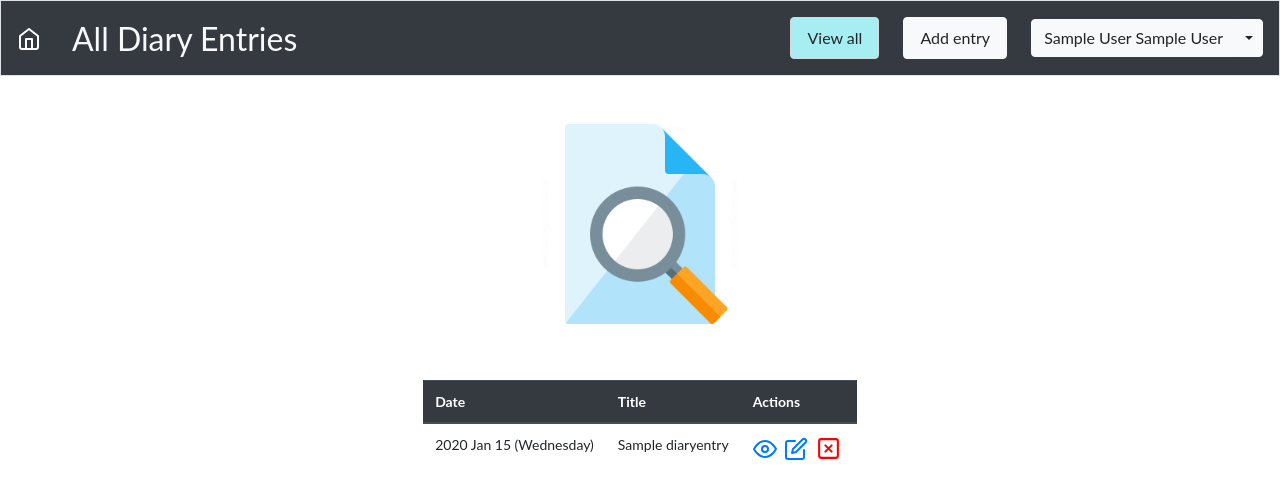
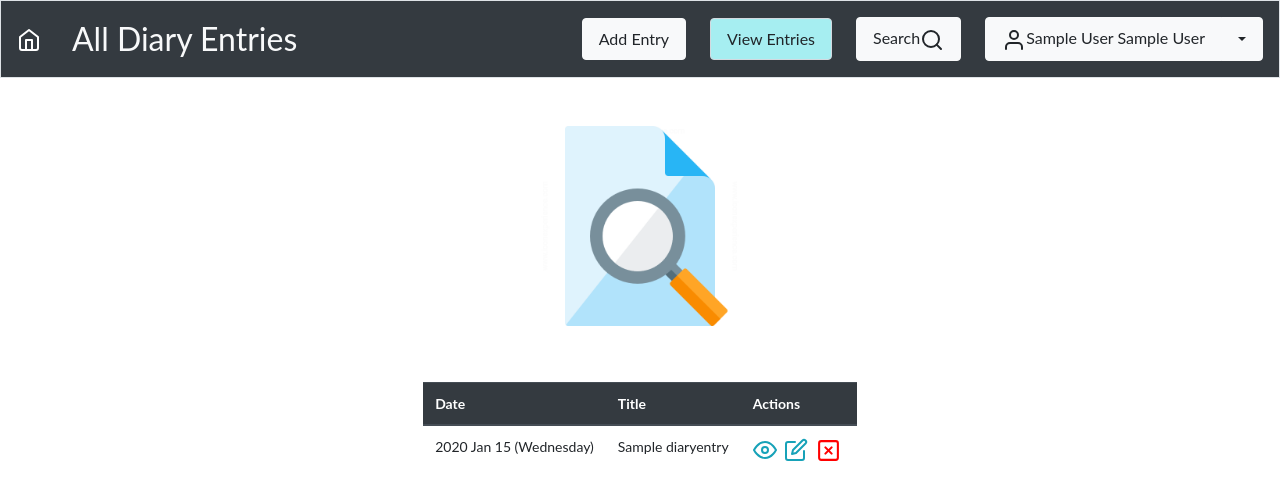
Before and after one commit to sridevirella/cs412-online-journal-nodejs-app, a Node server app: page /diary_entries/viewAll in a window 1280 px wide. Shown: the top 500 px of the page. Run offline with Node 20, Linux system fonts and the light colour scheme; the visitor is signed in with stand-in values (Sample User, id 1); tables that the repository leaves empty hold one stand-in row (values such as "Sample post"); some libraries are stand-ins or nearby versions.

Commit message:
Added Search functionality

```diff
--- a/myday/controllers/entries_controller.js
+++ b/myday/controllers/entries_controller.js
@@ -117,6 +117,50 @@
             res.redirect('/diary_entries/viewAll')
         }
     },
+    search: async (req, res, next) => {
+        if(req.isAuthenticated()) {
+
+            res.render('diary_entries/search_entries', {
+                browserTitle: 'Search Entries Page',
+                pageHeading: 'Search Diary Entries',
+                styles: ['/stylesheets/style.css'],
+                isSearchActive: 'active',
+                maxDate: moment(new Date()).format('YYYY-MM-DD')
+            })
+        } else {
+            req.flash('error', 'Please log in to search diary entries')
+            res.redirect('/users/login')
+        }
+    },
+    find: async (req, res, next) => {
+
+        const errors = validationResult(req)
+
+        if(!errors.isEmpty()) {
+            req.flash('error', errors.array().map(e => e.msg + '</br>').join(''))
+            res.redirect('/diary_entries/search')
+
+        } else {
+            try {
+                let matchedEntries = await titleDateSearch(req)
+
+                res.render('diary_entries/search_entries',
+                    {
+                        browserTitle: 'Search Entries Page',
+                        pageHeading: 'Search Diary Entries',
+                        styles: ['/stylesheets/style.css'],
+                        isSearchActive: 'active',
+                        entryList: matchedEntries
+                    })
+
+            }catch (err) {
+
+                console.log(`Error retrieving Diary Entries for the word`)
+                req.flash('error', `Failed retrieving Diary Entries for the word ${err.message}`)
+                res.redirect('/diary_entries/search')
+            }
+        }
+    },
     count: async() => {
         return await DiaryEntry.findAllDairyEntries().count()
     }
@@ -131,7 +175,7 @@
 
     let entryPromises = entryIds.map(id => DiaryEntry.findOne({_id: id}))
     const entries = await Promise.all(entryPromises)
-     console.log("entries::",entries)
+
         return entries.map(entry => {
 
                 return {
@@ -140,6 +184,32 @@
                     title: entry.title
                 }
         })
+}
+
+const titleDateSearch = async (req) => {
+
+    let allMatched
+
+    if(req.body.searchWord !== null && req.body.searchDate === "") {
+
+        let resultEntries =  await DiaryEntry.find({$text: {$search: req.body.searchWord}})
+        allMatched = await resultEntries.filter(entry => req.user.entries.some( id => id.equals(entry._id)));
+        req.flash('success', `Diary entries for the word ${req.body.searchWord} retrieved successfully`)
+    }
+    else if(req.body.searchWord === "" && req.body.searchDate !== null) {
+
+        let finalDate = req.body.searchDate + "T00:00:00.000+00:00";
+        allMatched = await DiaryEntry.find({date: finalDate})
+        req.flash('success', `Diary entries for the date ${req.body.searchDate} retrieved successfully`)
+    }
+
+    return allMatched.map(entry => {
+        return {
+            _id: entry._id,
+            date: moment.utc(entry.date).format("YYYY MMM D (dddd)"),
+            title: entry.title
+        }
+    })
 }
 
 const create = async (req, res, next) => {
--- a/myday/controllers/user_controller.js
+++ b/myday/controllers/user_controller.js
@@ -39,7 +39,7 @@
                 res.render('users/edit_profile', {
                     isCreate: false,
                     browserTitle: 'Profile Page',
-                    pageHeading: 'Profile Info',
+                    pageHeading: 'Profile Information',
                     styles: ['/stylesheets/style.css'],
                     isProfileActive: 'active',
                     firstName: user.name.first,
--- a/myday/models/diary_entries.js
+++ b/myday/models/diary_entries.js
@@ -16,5 +16,5 @@
         required: [true, 'Note body is required']
     }
 })
-
+DiaryEntrySchema.index({ title: 'text'})
 exports.DiaryEntry = mongoose.model('diaryentries', DiaryEntrySchema)
--- a/myday/package.json
+++ b/myday/package.json
@@ -23,6 +23,7 @@
     "memorystore": "^1.6.4",
     "moment": "^2.29.1",
     "mongoose": "^5.10.11",
+    "mongoose-gridfs": "^1.2.48",
     "morgan": "~1.9.1",
     "passport": "^0.4.1",
     "passport-local-mongoose": "^6.0.1",
--- a/myday/routes/diary_entries.js
+++ b/myday/routes/diary_entries.js
@@ -26,4 +26,13 @@
 router.get('/delete', async (req, res, next) =>{
     await entryController.destroy(req, res, next)
 })
+
+router.get('/search', async (req, res, next) =>{
+    await entryController.search(req, res, next)
+})
+
+router.post('/search/find', async (req, res, next) =>{
+    await entryController.find(req, res, next)
+})
+
 module.exports = router;
--- a/myday/views/diary_entries/view_all.hbs
+++ b/myday/views/diary_entries/view_all.hbs
@@ -24,9 +24,9 @@
                     <td>{{ date }}</td>
                     <td>{{ title }}</td>
                     <td>
-                        <a class="each-item mr-1" href="/diary_entries/view?id={{ _id }}"><i class="eye" data-feather="eye"></i></a>
-                        <a class="each-item mr-1" href="/diary_entries/edit?id={{ _id }}"><i class="edit" data-feather="edit"></i></a>
-                        <a class="each-item mr-1" ><i class="delete" data-feather="x-square" data-toggle="modal" data-target="#myModal"> </i></a>
+                        <a class="each-item mr-1" href="/diary_entries/view?id={{ _id }}"><i class="eye btn-outline-info" data-feather="eye"></i></a>
+                        <a class="each-item mr-1" href="/diary_entries/edit?id={{ _id }}"><i class="edit btn-outline-info" data-feather="edit"></i></a>
+                        <a class="each-item mr-1" ><i class="delete btn-outline-info" data-feather="x-square" data-toggle="modal" data-target="#myModal"> </i></a>
                         {{> delete_modal }}
                     </td>
                     </tr>
--- a/myday/views/diary_entries/view_entry.hbs
+++ b/myday/views/diary_entries/view_entry.hbs
@@ -2,9 +2,6 @@
     <div class="row justify-content-center">
         <img src="/assets/images/view.png" class="view-img" alt="item view icon"/>
     </div>
-</div>
-<div class="container-fluid m-2">
-    {{> user_messages}}
 </div>
 <div class="container-fluid">
     <div class="row justify-content-center">
--- a/myday/views/partials/header.hbs
+++ b/myday/views/partials/header.hbs
@@ -10,19 +10,20 @@
         <div class="collapse navbar-collapse" id="navbarSupportedContent">
             <span class="navbar-text col text-left">{{pageHeading}}</span>
             {{#unless loggedIn}}
-                <a class="mr-4 mt-2 mb-2 nav-item nav-link btn btn-light col-auto {{isRegisterActive}}" href="/users/register">Sign up</a>
+                <a class="mr-4 mt-2 mb-2 nav-item nav-link btn btn-light col-auto {{isRegisterActive}}" href="/users/register">SignUp</a>
                 <a class="mr-4 mt-2 mb-2 nav-item nav-link btn btn-light col-auto {{isLoginActive}}" href="/users/login">Login</a>
             {{else}}
-                <a class="mr-4 mt-2 mb-2 nav-item nav-link btn btn-light col-auto {{isViewAllActive}}" href="/diary_entries/viewAll">View all</a>
-                <a class="mr-4 mt-2 mb-2 nav-item nav-link btn btn-light col-auto {{isAddActive}}" href="/diary_entries/add">Add entry</a>
-<!--                profile-->
+                <a class="mr-4 mt-2 mb-2 nav-item nav-link btn btn-light col-auto {{isAddActive}}" href="/diary_entries/add">Add Entry</a>
+                <a class="mr-4 mt-2 mb-2 nav-item nav-link btn btn-light col-auto {{isViewAllActive}}" href="/diary_entries/viewAll">View Entries</a>
+                <a class="mr-4 mt-2 mb-2 nav-item nav-link btn btn-light col-auto {{isSearchActive}}" href="/diary_entries/search">Search<i data-feather="search"></i></a>
+
                 <div class="btn-group">
-                    <button type="button" class="btn btn-light">{{currentUser.fullName}}</button>
-                    <button type="button" class="btn btn-light dropdown-toggle dropdown-toggle-split" data-toggle="dropdown" aria-haspopup="true" aria-expanded="false">
+                    <button type="button" class="nav-item nav-link btn btn-light col-auto"><i data-feather="user"></i>{{currentUser.fullName}}</button>
+                    <button type="button" class="nav-item nav-link btn btn-light dropdown-toggle dropdown-toggle-split col-auto" data-toggle="dropdown" aria-haspopup="true" aria-expanded="false">
                         <span class="sr-only">Toggle Dropdown</span>
                     </button>
                     <div class="dropdown-menu">
-                        <a class="dropdown-item" href="/users/profile">profile</a>
+                        <a class="dropdown-item" href="/users/profile">Profile</a>
                         <div class="dropdown-divider"></div>
                         <a class="dropdown-item" href="/users/logout">Logout</a>
                     </div>
--- a/myday/views/users/edit_profile.hbs
+++ b/myday/views/users/edit_profile.hbs
@@ -49,7 +49,7 @@
                     <a class="btn btn-dark col-auto mr-5" data-toggle="modal" data-target="#modalPassword">Change Password</a>
                 </div>
                 <div class="col-xs-6">
-                    <input class="pl-3 pr-3 pb-2 pt-2 ml-5" type="submit" value="save">
+                    <input class="pl-3 pr-3 pb-1 pt-1 ml-5 btn btn-primary" type="submit" value="Save">
                 </div>
             </div>
         </div>
```
Also changed, not shown: 1 other file.
